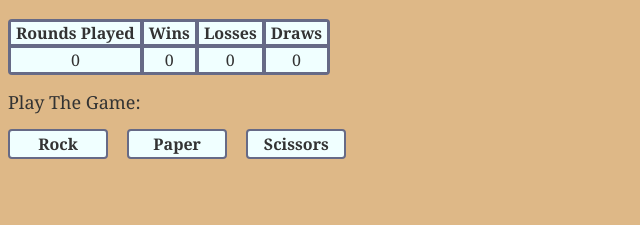
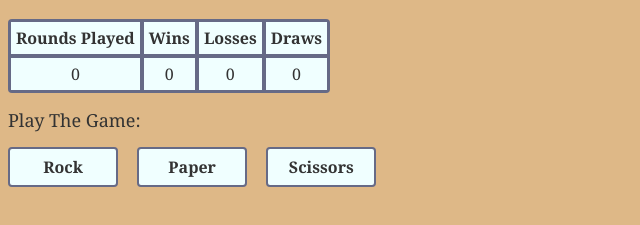
Before and after one commit to cabbagestamps/rockpaperscissors, a plain HTML site: page index.html in a window 1280 px wide. Shown: the part 67-292 px from the top of the page, without its empty margins (0-640 px from the left). Drawn offline with Linux system fonts and the light colour scheme.

Commit message:
Increase button size, add padding to table

```diff
--- a/style.css
+++ b/style.css
@@ -18,8 +18,8 @@ p {
 button {
     color: #333333;
     background-color: #f0ffff;
-    width: 100px;
-    height: 30px;
+    width: 110px;
+    height: 40px;
     font-weight: 600;
     border: 2px solid #666a86;
     margin: 15px 15px 15px 0;
@@ -48,7 +48,7 @@ table {
 }
 
 th {
-    padding: 0 5px 0px 5px;
+    padding: 5px;
     border: 1px solid #666a86;
     background-color: #f0ffff;
 }
@@ -56,4 +56,5 @@ th {
 td {
     border: 1px solid #666a86;
     background-color: #f0ffff;
+    padding: 5px;
 }
```
